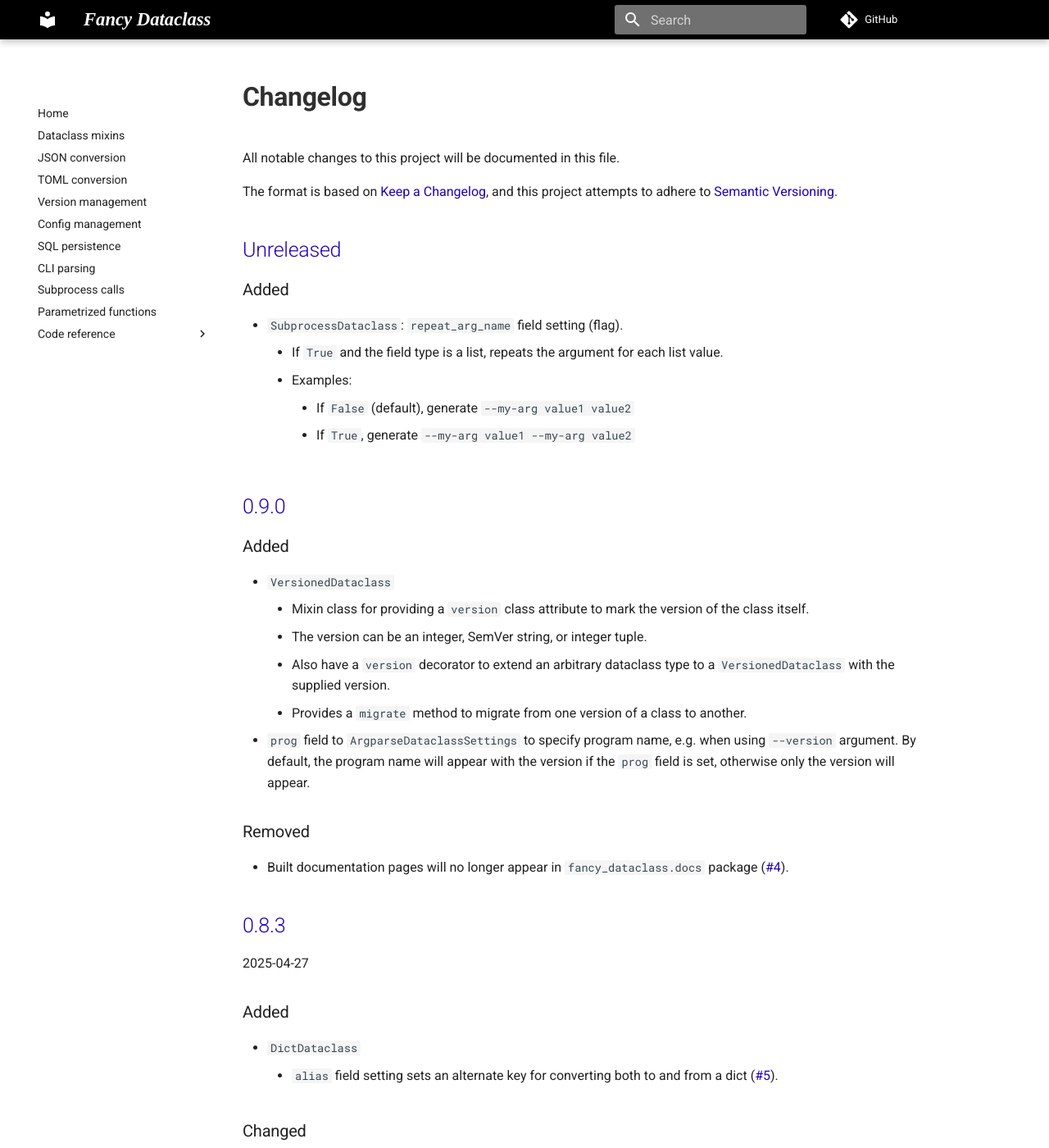
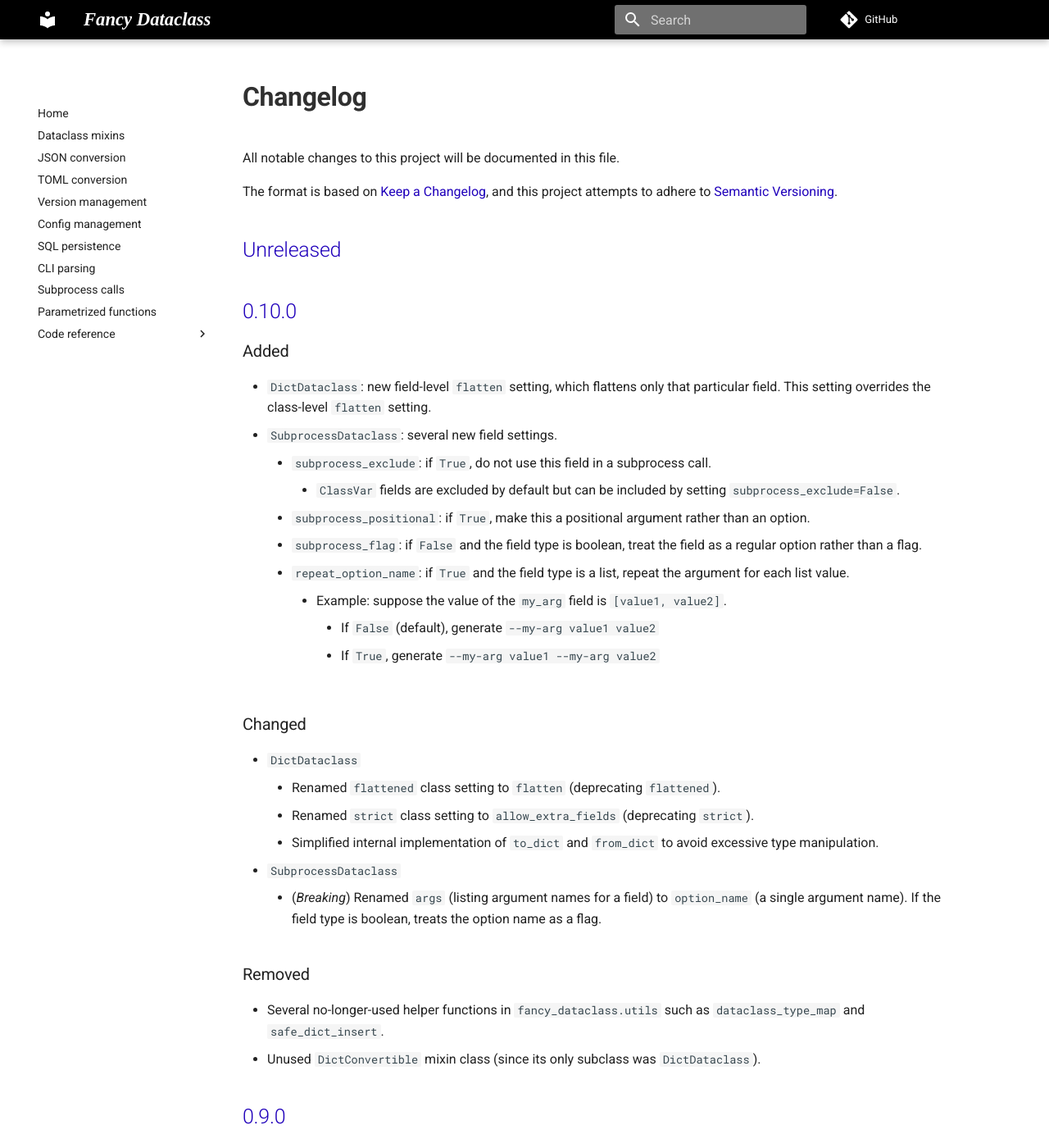
Before and after one commit to jeremander/fancy-dataclass, an MkDocs documentation site: the page built from docs/CHANGELOG.md, in a window 1280 px wide and 1400 px high. Shown: the whole window at 82% size. Built offline with MkDocs 1.6.1 and Material for MkDocs 9.7.7, drawn with Linux system fonts in a browser that asks for light colours; comment, search, counter and statistics services are not loaded.

Commit message:
docs: update CHANGELOG

```diff
--- a/docs/CHANGELOG.md
+++ b/docs/CHANGELOG.md
@@ -16,13 +16,35 @@ Types of changes:
 
 ## [Unreleased]
 
+## [0.10.0]
+
 ### Added
 
-- `SubprocessDataclass`: `repeat_arg_name` field setting (flag).
-    - If `True` and the field type is a list, repeats the argument for each list value.
-    - Examples:
-        - If `False` (default), generate `--my-arg value1 value2`
-        - If `True`, generate `--my-arg value1 --my-arg value2`
+- `DictDataclass`: new field-level `flatten` setting, which flattens only that particular field. This setting overrides the class-level `flatten` setting.
+- `SubprocessDataclass`: several new field settings.
+    - `subprocess_exclude`: if `True`, do not use this field in a subprocess call.
+        - `ClassVar` fields are excluded by default but can be included by setting `subprocess_exclude=False`.
+    - `subprocess_positional`: if `True`, make this a positional argument rather than an option.
+    - `subprocess_flag`: if `False` and the field type is boolean, treat the field as a regular option rather than a flag.
+    - `repeat_option_name`: if `True` and the field type is a list, repeat the argument for each list value.
+        - Example: suppose the value of the `my_arg` field is `[value1, value2]`.
+            - If `False` (default), generate `--my-arg value1 value2`
+            - If `True`, generate `--my-arg value1 --my-arg value2`
+
+### Changed
+
+- `DictDataclass`
+    - Renamed `flattened` class setting to `flatten` (deprecating `flattened`).
+    - Renamed `strict` class setting to `allow_extra_fields` (deprecating `strict`).
+    - Simplified internal implementation of `to_dict` and `from_dict` to avoid excessive type manipulation.
+- `SubprocessDataclass`
+    - (*Breaking*) Renamed `args` (listing argument names for a field) to `option_name` (a single argument name).
+        If the field type is boolean, treats the option name as a flag.
+
+### Removed
+
+- Several no-longer-used helper functions in `fancy_dataclass.utils` such as `dataclass_type_map` and `safe_dict_insert`.
+- Unused `DictConvertible` mixin class (since its only subclass was `DictDataclass`).
 
 ## [0.9.0]
 
@@ -364,7 +386,8 @@ Types of changes:
     - `SQLDataclass`: SQL persistence via `sqlalchemy`
     - `SubprocessDataclass`: call out to another program via `subprocess`
 
-[unreleased]: https://github.com/jeremander/fancy-dataclass/compare/v0.9.0...HEAD
+[unreleased]: https://github.com/jeremander/fancy-dataclass/compare/v0.10.0...HEAD
+[0.10.0]: https://github.com/jeremander/fancy-dataclass/releases/tag/v0.10.0
 [0.9.0]: https://github.com/jeremander/fancy-dataclass/releases/tag/v0.9.0
 [0.8.3]: https://github.com/jeremander/fancy-dataclass/releases/tag/v0.8.3
 [0.8.2]: https://github.com/jeremander/fancy-dataclass/releases/tag/v0.8.2
```
